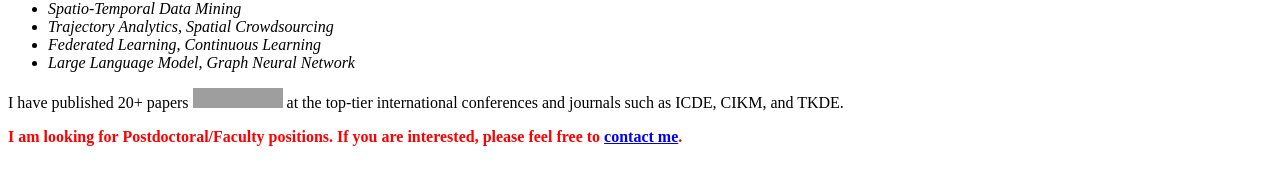
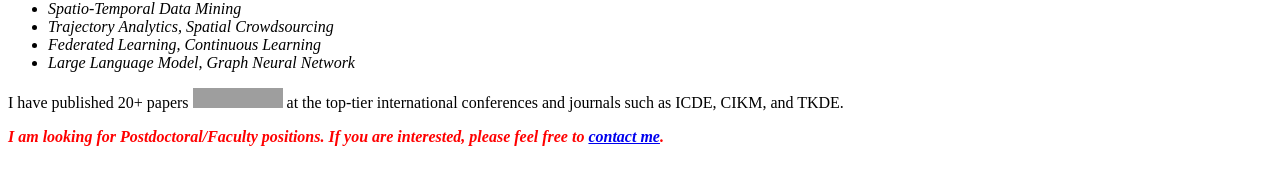
Before and after one commit to MiaoHaoSunny/MiaoHaoSunny.github.io, a Jekyll site: the page built from _pages/includes/intro.md, in a window 1280 px wide. Shown: the part 609-794 px from the top of the page. Built offline with Jekyll 4.4.1, drawn with Linux system fonts in a browser that asks for light colours; our own code applies the rules of GitHub Pages for plain Markdown files; grey boxes are pictures that could not be loaded.

Commit message:
Update intro.md

```diff
--- a/_pages/includes/intro.md
+++ b/_pages/includes/intro.md
@@ -10,4 +10,4 @@ My main research interests lie in
 
 I have published 20+ papers <a href='https://scholar.google.com/citations?user=eRouT0MAAAAJ'><img src="https://img.shields.io/endpoint?logo=Google%20Scholar&url=https%3A%2F%2Fcdn.jsdelivr.net%2Fgh%2FRayeRen%2Fmiaohaosunny.github.io@google-scholar-stats%2Fgs_data_shieldsio.json&labelColor=f6f6f6&color=9cf&style=flat&label=citations"></a> at the top-tier international conferences and journals such as ICDE, CIKM, and TKDE.
 
-<b><font color="red">I am looking for Postdoctoral/Faculty positions. If you are interested, please feel free to <a href="mailto:haom@cs.aau.dk">contact me</a>.</font></b>
+<em><b><font color="red">I am looking for Postdoctoral/Faculty positions. If you are interested, please feel free to <a href="mailto:haom@cs.aau.dk">contact me</a>.</font></b></em>
```
